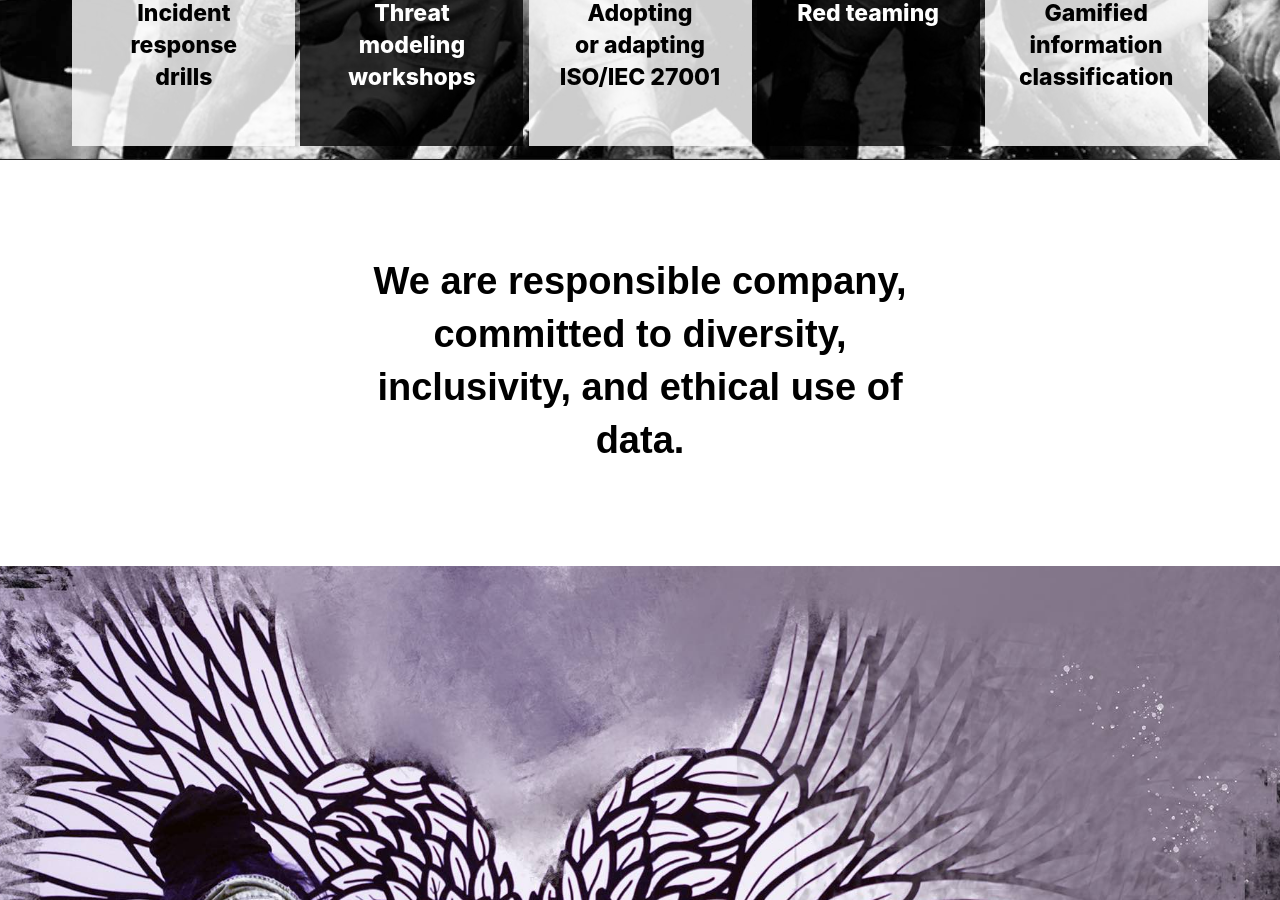
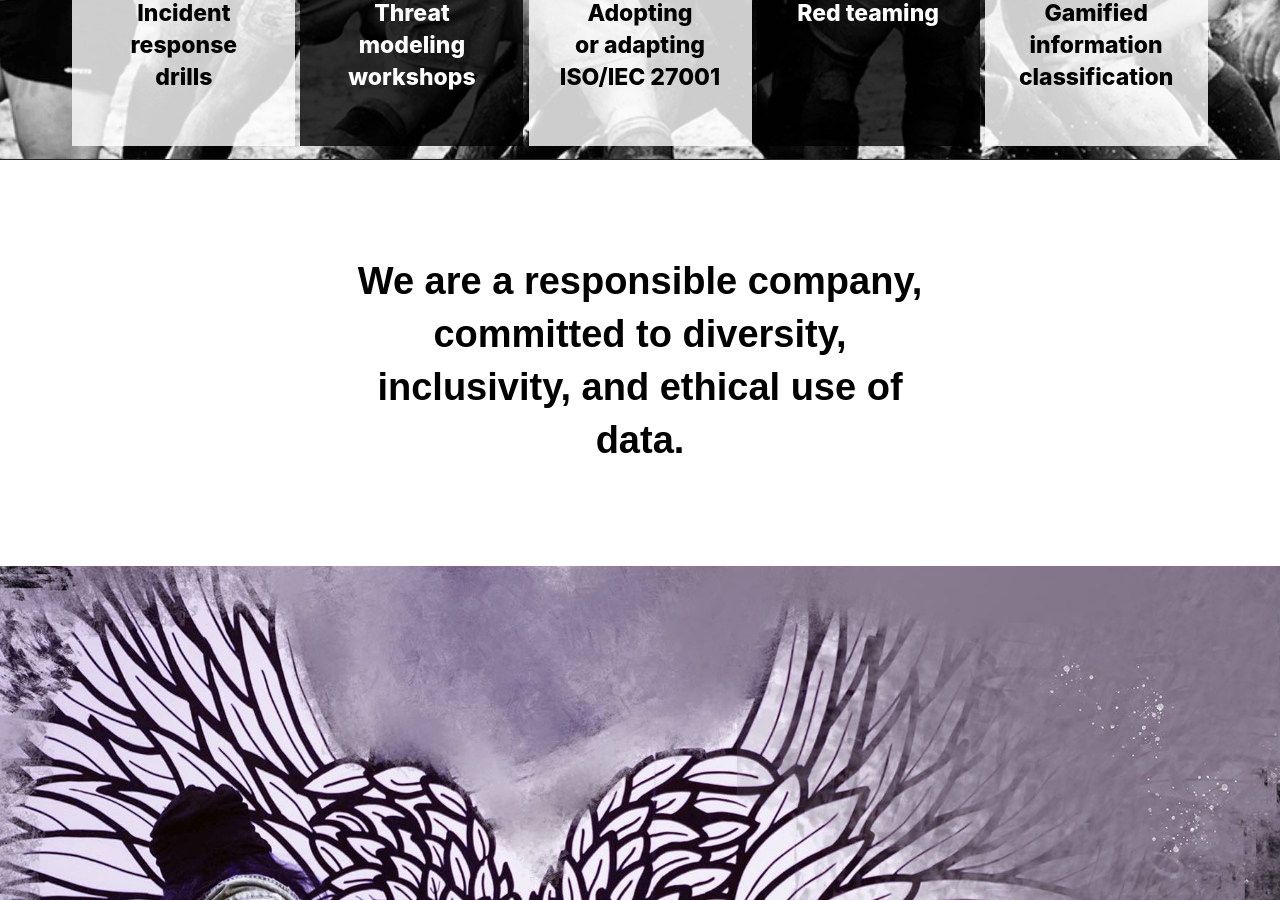
Before and after one commit to cultsecurity/cultsecurity.github.io, a Jekyll site: the page built from index.html, in a window 1280 px wide and 900 px high, scrolled down 6392 px. Built offline with Jekyll 4.4.1, drawn with Linux system fonts in a browser that asks for light colours.

Commit message:
Missing article

```diff
--- a/index.html
+++ b/index.html
@@ -171,7 +171,7 @@ custom_js:
     <div class="section-header">
       <p><br/><br/><br/></p>
       <p class="shortphrase">
-        We are responsible company, committed to diversity, inclusivity, and ethical use of data.
+        We are a responsible company, committed to diversity, inclusivity, and ethical use of data.
       </p>
       <p><br/><br/></p>
     </div>
```
Also changed, not shown: 2 other files.
